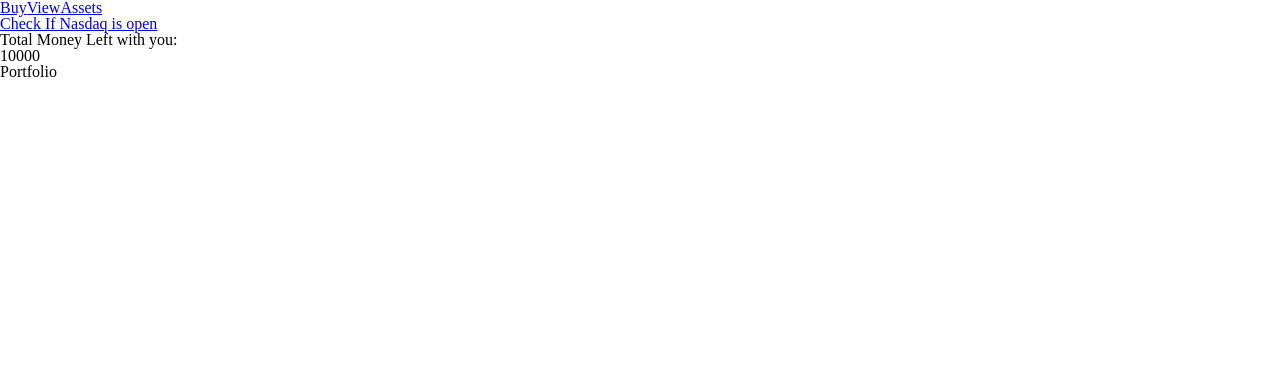
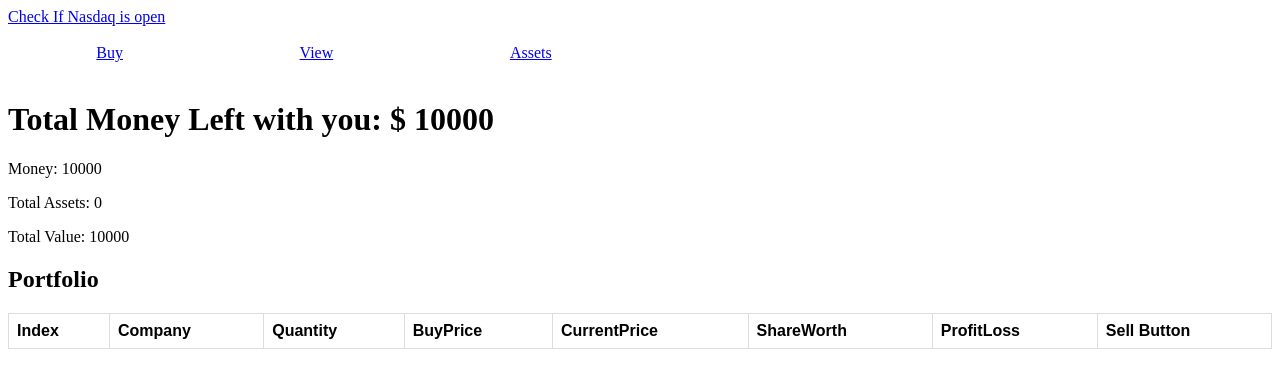
Before and after one commit to Jigar3/Wall-Street, a React (Create React App) app in the folder v2/: page / in a window 1280 px wide. Shown: the top 388 px of the page. Built offline with nearby package versions, Linux system fonts and the light colour scheme.

Commit message:
Done some formatting

```diff
--- a/v2/src/components/Assets.tsx
+++ b/v2/src/components/Assets.tsx
@@ -31,9 +31,9 @@ class Asset extends React.Component<PassedProps> {
     render() {
         return (
             <div>
-                <NavLink to="/">
+                {/* <NavLink to="/">
                     Home
-                </NavLink>
+                </NavLink> */}
 
                 <p>Money: {this.state.money}</p>
                 <p>Total Assets: {this.calcAsset()}</p>
--- a/v2/src/components/Home.tsx
+++ b/v2/src/components/Home.tsx
@@ -3,10 +3,13 @@ import { NavLink } from "react-router-dom";
 import { connect } from "react-redux";
 
 import SellButton from "./SellButton";
+import Asset from "./Assets";
 import Refresh from "../actions/Refresh";
 import { getUpdate, RoundOf } from "../utils/utils";
 import SellAction from "../actions/Sell";
 import BuyAction from "../actions/Buy";
+
+import "../styles/main.css"
 
 interface PassedProps {
 	money: {
@@ -21,35 +24,21 @@ class Home extends React.Component <PassedProps> {
 
 	state = {
 		intervalId: null
-	    // assetValue: this.props.money.money
 	}
 
 
 	componentDidMount() {
-
 		let interval = setInterval(this.update, 2000);
 		this.setState({intervalId: interval});
-
-			// let assets = 0;
-			//         this.props.portfolio.map(item => {
-			//             assets = assets + item.shareWorth;
-			//         })
-			//         assets = assets + this.props.money.money;
-			//         this.setState({assetValue: assets})
 	}
 
 	componentWillUnmount() {
 		clearInterval(this.state.intervalId);
 	}
 
-	// x = 1
-
 	update = () => {
-
 		this.props.portfolio.map((item, index) => {
 			getUpdate(item.company).then(data => {
-					// this.x = this.x+1;
-					// data.data.quote.latestPrice = this.x
 				let companyDetails = {
 						...item,
 						currPrice: data.data.quote.latestPrice,
@@ -58,45 +47,58 @@ class Home extends React.Component <PassedProps> {
 				};
 				this.props.refresh({index, companyDetails});
 			});
-	})
 		}
+	)}
 
 
 	render() {
 		return (
 			<div>
-						<NavLink to="/buy">
-								Buy
-						</NavLink>
-						<NavLink to="/view">
-								View
-						</NavLink>
-						<NavLink to="/assets">
-								Assets
-						</NavLink>
+				<a href="http://www.isnasdaqopen.com/" target="_blank">Check If Nasdaq is open</a>
+				<br/>
+				<br/>
+
+				<div id="nav">
+					<NavLink to="/buy">Buy</NavLink>
+					<NavLink to="/view">View</NavLink>
+					<NavLink to="/assets">Assets</NavLink>
+				</div>
 
 				<br/>
 
-						<a href="http://www.isnasdaqopen.com/" target="_blank">Check If Nasdaq is open</a>
-
-						<h2>Total Money Left with you: </h2>
-						<p>{this.props.money.money}</p>
+				<h1>Total Money Left with you: $ {this.props.money.money}</h1>
+				<Asset />
 				<h2>Portfolio</h2>
 
+				<table>
+					<tr>
+						<th>Index</th>
+						<th>Company</th>
+						<th>Quantity</th>
+						<th>BuyPrice</th>
+						<th>CurrentPrice</th>
+						<th>ShareWorth</th>
+						<th>ProfitLoss</th>
+						<th>Sell Button</th>
+					</tr>
 					{
 					this.props.portfolio.map((e, index) => {
 						return (
-												<React.Fragment key={e.company}>
-														{index} | {e.company} | {e.quantity} | {e.buyPrice} | {e.shareWorth}
-														| {e.currPrice} | {e.profitLoss} |
-														<SellButton index={index} sellValue={e.shareWorth}></SellButton>
-												</React.Fragment>
+							<tr key={e.company}>
+								<td>{index}</td>
+								<td>{e.company}</td>
+								<td>{e.quantity}</td>
+								<td>{e.buyPrice}</td>
+								<td>{e.currPrice}</td>
+								<td>{e.shareWorth}</td>
+								<td>{e.profitLoss >= 0 ? <span id="profit">{e.profitLoss}</span> : <span id="loss">{e.profitLoss}</span>}</td>
+								<td><SellButton index={index} sellValue={e.shareWorth}></SellButton></td>
+							</tr>
 							)
 						}
 					)
 				}
-
-						{/* <button onClick={this.update} >Refresh</button> */}
+				</table>
 
 			</div>
 		)
--- a/v2/src/index.tsx
+++ b/v2/src/index.tsx
@@ -2,7 +2,7 @@ import React from 'react';
 import ReactDOM from 'react-dom';
 import App from './App';
 import * as serviceWorker from './serviceWorker';
-import "./styles/reset.css"
+// import "./styles/reset.css"
 
 ReactDOM.render(<App />, document.getElementById('root'));
 
--- a/v2/src/styles/main.css
+++ b/v2/src/styles/main.css
@@ -1,18 +1,25 @@
-span {
-    display: block;
-    padding: 50px;
-    text-align: center;
-    margin: 100px;
+table {
+    font-family: arial, sans-serif;
+    border-collapse: collapse;
+    width: 100%;
 }
 
-button {
-    height: 50px;
-    width: 100px;
-    margin: 10px;
-    background: #ae1231;
-    opacity: 0.7;
-    color: white;
-    border: none;
-    cursor: pointer;
+td, th {
+    border: 1px solid #dddddd;
+    text-align: left;
+    padding: 8px;
+}
 
+#profit {
+    color: green;
 }
+
+#loss {
+    color: red;
+}
+
+#nav {
+    width: 50%;
+    display: flex;
+    justify-content: space-around;
+}
```
Also changed, not shown: v2/src/App.tsx (+0 -19 lines). Lines whose indentation alone changed are shown as unchanged.
